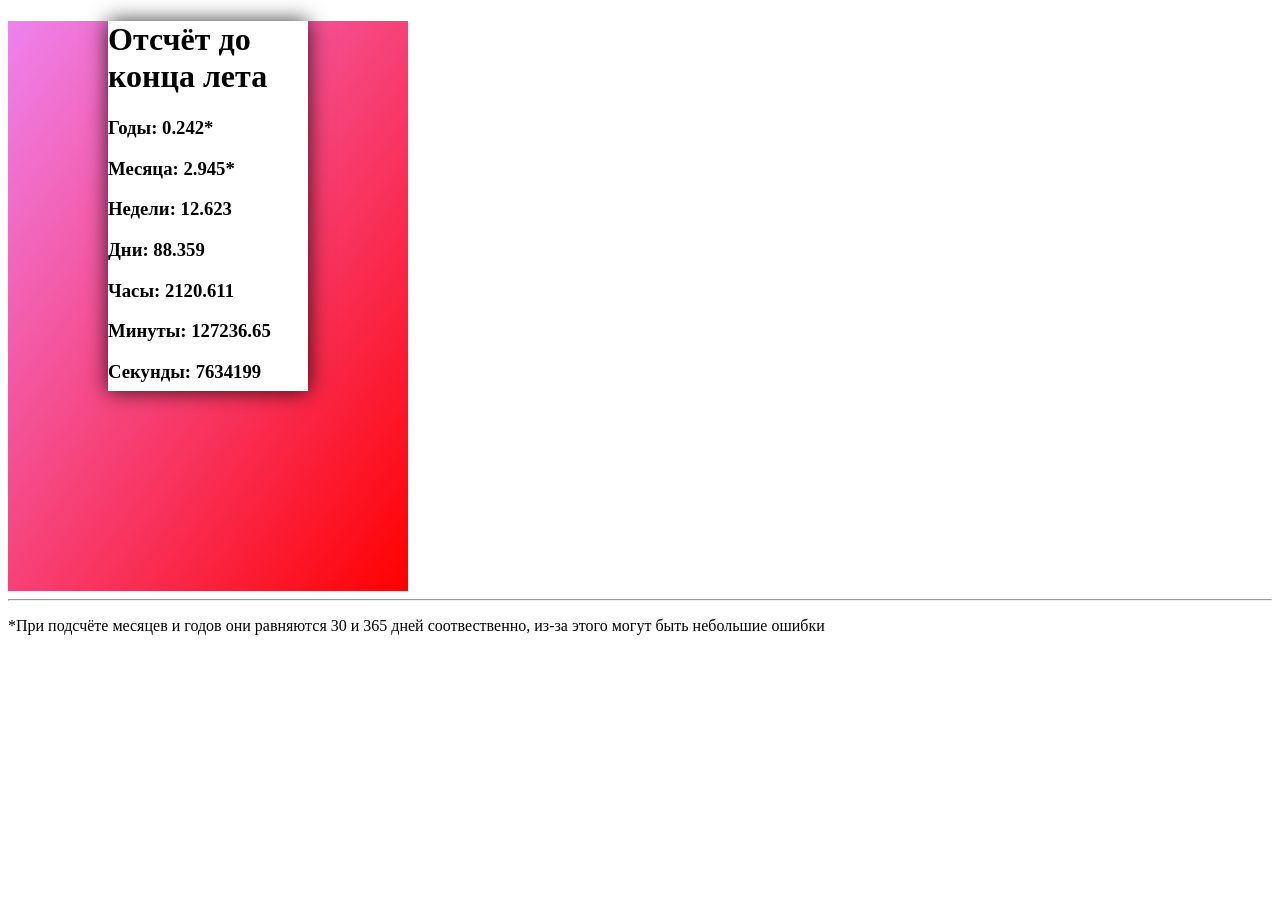
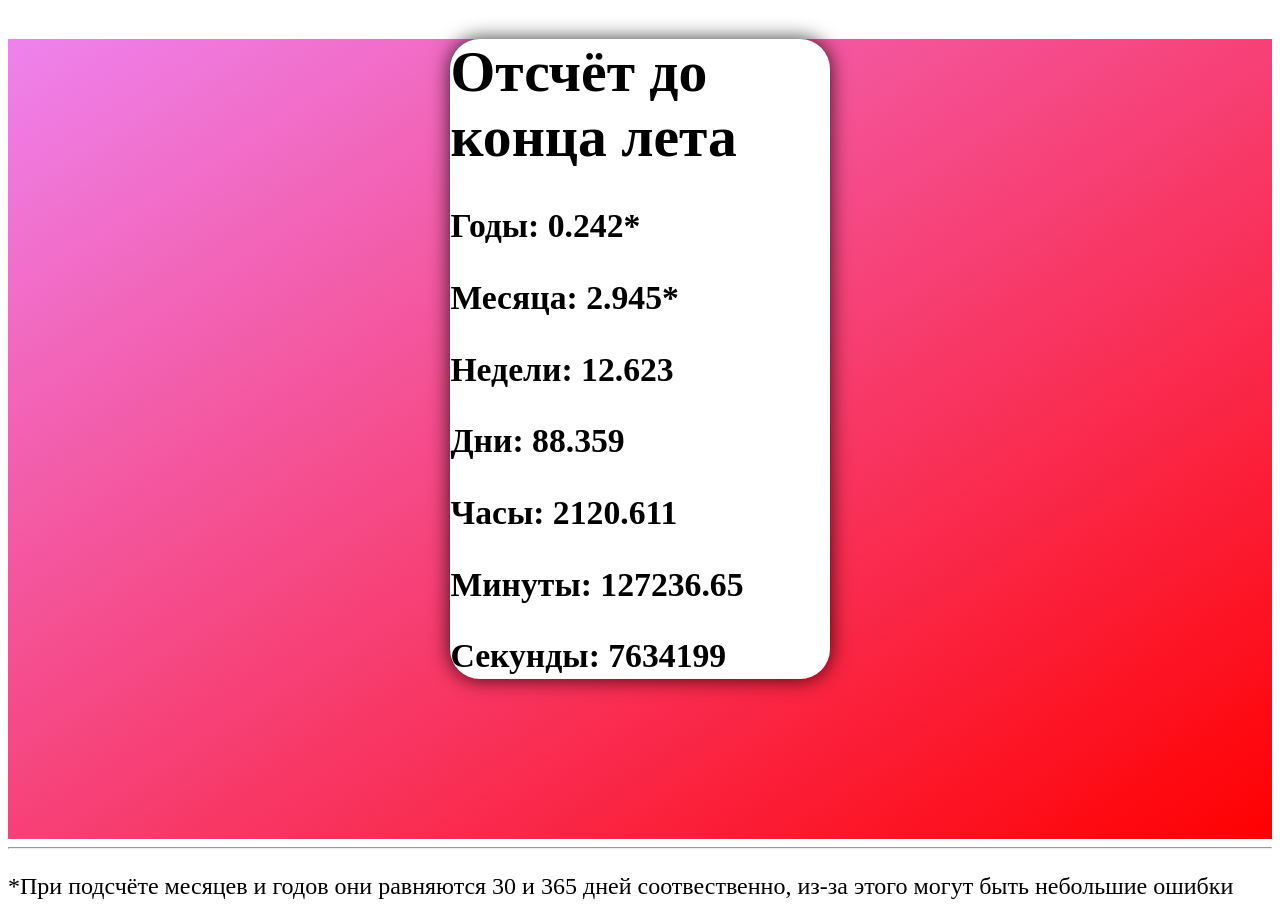
Before and after one commit to maxpawgdbs/maxpawgdbs.github.io, a plain HTML site: page index.html in a window 1280 px wide. Before the commit the page ends 800 px from the top, so only its background shows below. Drawn offline with Linux system fonts and the light colour scheme.

Commit message:
Update index.html

```diff
--- a/index.html
+++ b/index.html
@@ -6,16 +6,19 @@
     <style>
         .gradient{
             background-image: linear-gradient(to bottom right, #ee82ee, #ff0000);
-            width: 400px;
-            height: 570px;
+            width: 100%;
+            height: 800px;
+
 
         }
         .time{
             background: white;
             box-shadow: 0 0 20px rgba(0, 0, 0, 0.80);
-            width: 200px;
-            height: 370px;
+            width: 30%;
+            height: 80%;
             margin: auto;
+            font-size: 180%;
+            border-radius: 30px;
         }
     </style>
 </head>
@@ -31,8 +34,8 @@
     <h3 id="minute">Минуты:</h3>
     <h3 id="second">Секунды:</h3>
     </div></div>
-    <hr style="color: black">
-    <p>*При подсчёте месяцев и годов они равняются 30 и 365 дней соотвественно, из-за этого могут быть небольшие ошибки</p>
+    <hr>
+    <p style="font-size:150%">*При подсчёте месяцев и годов они равняются 30 и 365 дней соотвественно, из-за этого могут быть небольшие ошибки</p>
     <script>
 
 function calculateTimeDifference() {
```
